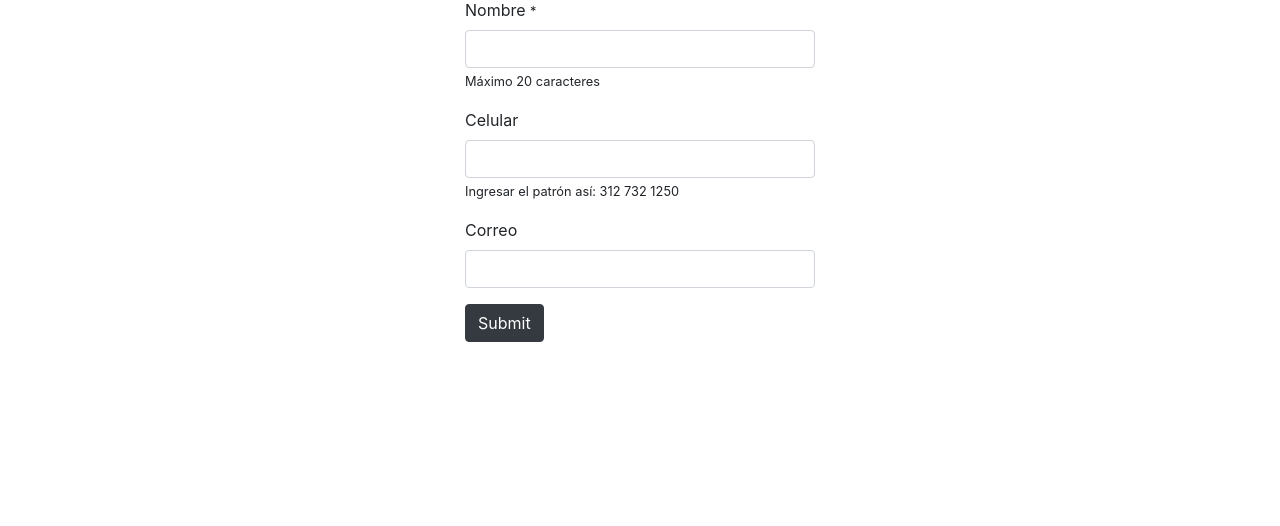
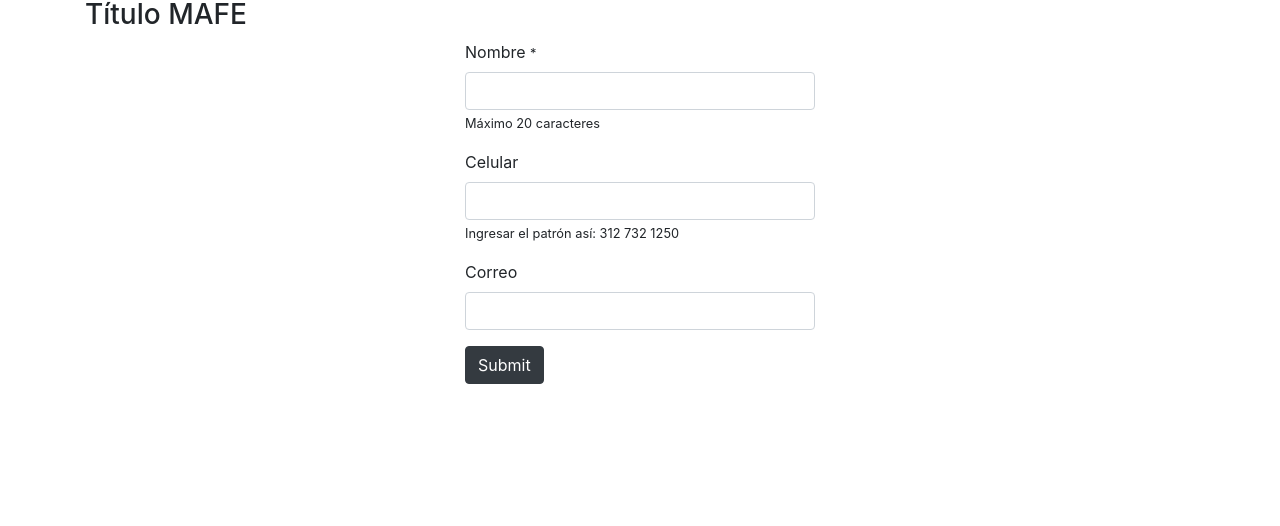
Before and after one commit to Yotfil/CRUD_LocalStorage, a plain HTML site: page index.html in a window 1280 px wide. Shown: the part 274-800 px from the top of the page. Drawn offline with nearby package versions, Linux system fonts and the light colour scheme.

Commit message:
Creación Rama Mafe

```diff
--- a/index.html
+++ b/index.html
@@ -29,6 +29,7 @@
 
             <h1 class="text-center my-5 ">Este es el registro de usuario</h1>
             <h2>Titulo de prueba</h2>
+            <h3>Título MAFE</h3>
 
             <div class="row d-flex justify-content-center">
                 <div class="col-4">
```
